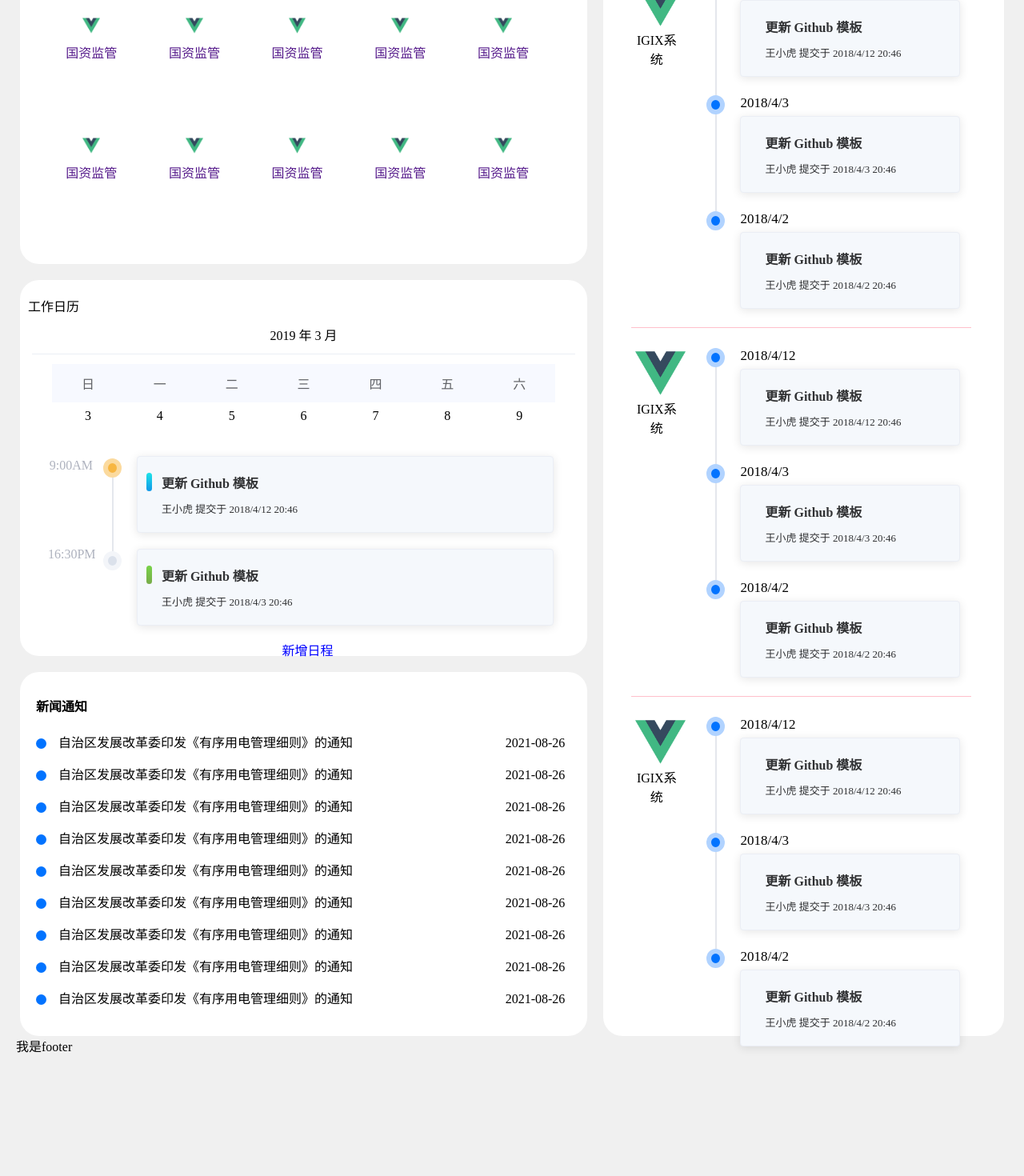
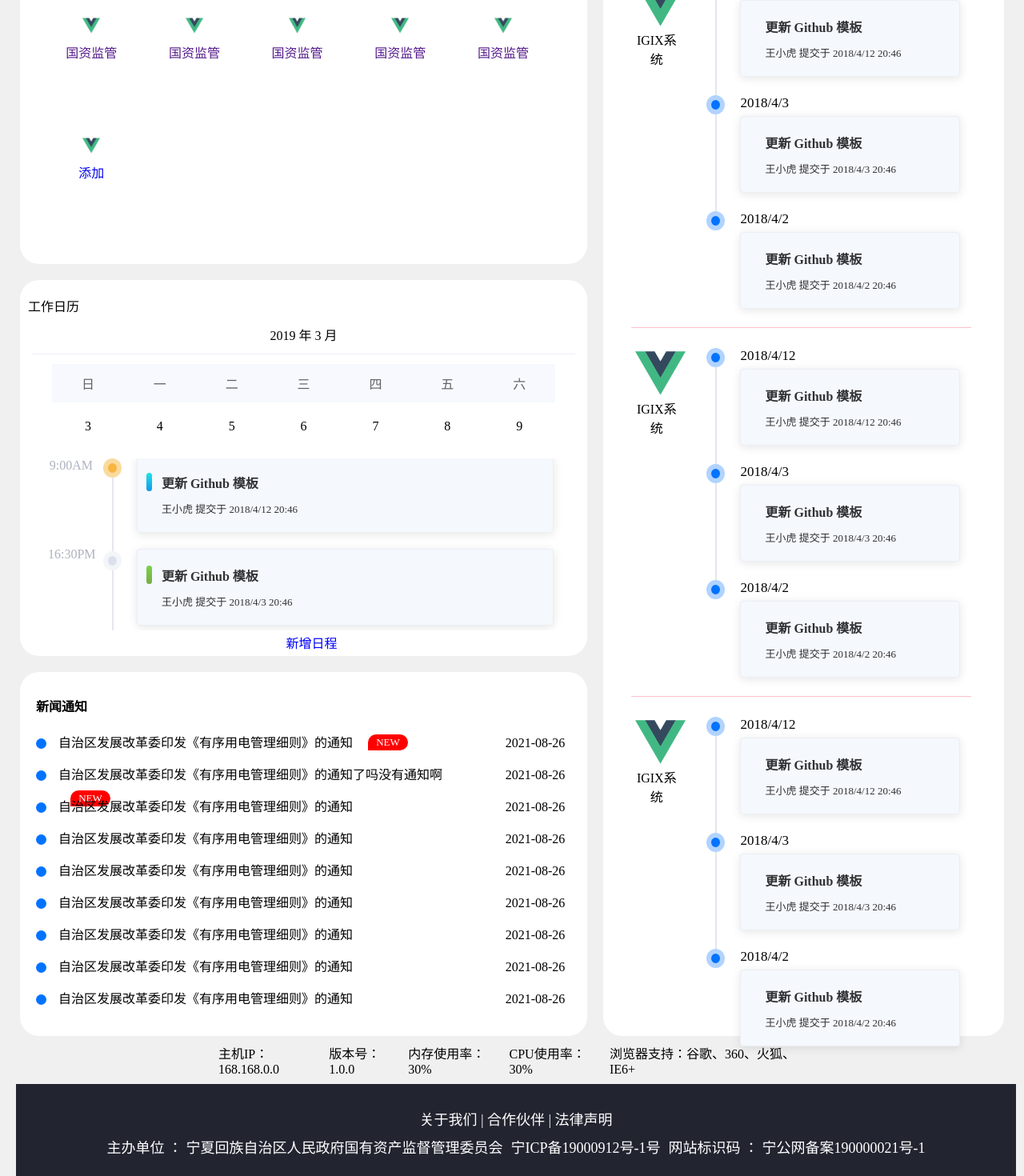
Before and after one commit to xuanhuazz/nxmh, a Vue app: page / in a window 1280 px wide. Shown: the part 220-1690 px from the top of the page at 80% size. Before the commit the page ends 1551 px from the top, so only its background shows below. Built offline with nearby package versions, Linux system fonts and the light colour scheme; a small style sheet from the web is missing.

Commit message:
'jingtai'

```diff
--- a/package.json
+++ b/package.json
@@ -8,10 +8,13 @@
     "lint": "vue-cli-service lint"
   },
   "dependencies": {
+    "axios": "^0.26.1",
     "core-js": "^3.6.5",
     "element-ui": "^2.15.6",
     "less-loader": "^5.0.0",
-    "vue": "^2.6.11"
+    "nprogress": "^0.2.0",
+    "vue": "^2.6.11",
+    "vuex": "^3.6.2"
   },
   "devDependencies": {
     "@vue/cli-plugin-babel": "~4.5.0",
--- /dev/null
+++ b/src/api/index.js
@@ -0,0 +1,3 @@
+import requests from './request'
+//三级联动axios发请求
+export const reqCategoryList = () => requests({ url: 'product/getBaseCategoryList', method: 'get' })
--- /dev/null
+++ b/src/api/request.js
@@ -0,0 +1,28 @@
+import axios from "axios";
+//引入nprogress
+import nprogress from "nprogress";
+//引入nprogress样式
+import 'nprogress/nprogress.css'
+
+const requests = axios.create({
+    baseURL:'/api',
+    timeout:5000    //访问大于5s取消
+})
+
+
+//设置请求拦截器，并且加上进度条。
+requests.interceptors.request.use(function (config) {
+    nprogress.start()
+    return config;
+}, function (error) {
+    return Promise.reject(error);
+});
+
+// 设置响应拦截器
+requests.interceptors.response.use(function (response) {
+    nprogress.done()
+    return response.data;
+}, function (error) {
+    return Promise.reject(error);
+});
+export default requests
--- a/src/components/Footer.vue
+++ b/src/components/Footer.vue
@@ -1,6 +1,22 @@
 <template>
-  <div>
-      我是footer
+  <div class="footer">
+    <div class="footer-top">
+      <span>主机IP：168.168.0.0</span>
+      <span>版本号：1.0.0</span>
+      <span>内存使用率：30%</span>
+      <span>CPU使用率：30%</span>
+      <span>浏览器支持：谷歌、360、火狐、IE6+</span>
+    </div>
+    <div class="footer-bottom">
+      <div class="about-us">
+        <span>关于我们 | 合作伙伴 | 法律声明</span>
+      </div>
+      <div class="company">
+        <span>主办单位 ： 宁夏回族自治区人民政府国有资产监督管理委员会</span>
+        <span>宁ICP备19000912号-1号</span>
+        <span>网站标识码 ： 宁公网备案190000021号-1</span>
+      </div>
+    </div>
   </div>
 </template>
 
@@ -10,6 +26,28 @@ export default {
 }
 </script>
 
-<style>
-
+<style lang = "less" scoped>
+.footer-top {
+  display: flex;
+    justify-content: space-around;
+    align-items: center;
+    width: 60%;
+    height: 60px;
+    margin-left: 50%;
+    transform: translateX(-50%);
+}
+.footer-bottom {
+  width: 100%;
+  height: 120px;
+  background-color: rgb(34,37,48);
+  color: white;
+  display: flex;
+  flex-direction: column;
+  align-items: center;
+  justify-content: center;
+  font-size: 18px;
+  .about-us {
+    height: 35px;
+  }
+}
 </style>
--- a/src/components/Header.vue
+++ b/src/components/Header.vue
@@ -5,7 +5,7 @@
     </div>
     <div class="title">宁夏国资国企在线监管系统</div>
     <div class="input">
-      <el-input placeholder="请输入要搜索的关键字" suffix-icon="el-icon-search" class="input-el"></el-input>
+      <el-input placeholder="请输入要搜索的关键字" suffix-icon="el-icon-search" class="input-el" v-model="input"></el-input>
       <i class="iconfont icon-tongzhi"></i>
     </div>
     <div class="information">
@@ -23,6 +23,11 @@
 <script>
 export default {
   name: "Header",
+  data(){
+    return {
+      input:''
+    }
+  }
 };
 </script>
 
--- a/src/main.js
+++ b/src/main.js
@@ -4,10 +4,15 @@ import ElementUI from 'element-ui';
 import 'element-ui/lib/theme-chalk/index.css';
 
 import App from './App.vue'
+//引入store
+import store from "@/store";
+// //  引入reqCategoryList
+// import {reqCategoryList} from  '@/api/index'
 Vue.use(ElementUI);
 Vue.config.productionTip = false
 
 new Vue({
   el: '#app',
+  store,
   render: h => h(App)
 });
--- a/src/pages/card/index.vue
+++ b/src/pages/card/index.vue
@@ -30,42 +30,24 @@
         <span>国资监管</span>
       </a>
     </div>
-    <div>
-      <a href="">
+    <div @click="addCommon">
+      <a href="#">
         <img src="@/assets/logo.png" alt="" />
-        <span>国资监管</span>
+        <span>添加</span>
       </a>
     </div>
-    <div>
-      <a href="">
-        <img src="@/assets/logo.png" alt="" />
-        <span>国资监管</span>
-      </a>
-    </div>
-    <div>
-      <a href="">
-        <img src="@/assets/logo.png" alt="" />
-        <span>国资监管</span>
-      </a>
-    </div>
-    <div>
-      <a href="">
-        <img src="@/assets/logo.png" alt="" />
-        <span>国资监管</span>
-      </a>
-    </div>
-    <div>
-      <a href="">
-        <img src="@/assets/logo.png" alt="" />
-        <span>国资监管</span>
-      </a>
-    </div>
+
   </div>
 </template>
 
 <script>
 export default {
   name: "First",
+  methods:{
+    addCommon(){
+      this.$store.dispatch('categoryList')
+    }
+  }
 };
 </script>
 
--- a/src/pages/news/index.vue
+++ b/src/pages/news/index.vue
@@ -4,16 +4,18 @@
     <ul>
       <li class="lili">
         <div class="cir"></div>
-        <a href="" class="information"
-          >自治区发展改革委印发《有序用电管理细则》的通知</a
-        >
+        <a href="" class="information">
+          自治区发展改革委印发《有序用电管理细则》的通知
+          <span class="new">NEW</span>
+        </a>
         <a href="" class="date">2021-08-26</a>
       </li>
       <li class="lili">
         <div class="cir"></div>
-        <a href="" class="information"
-          >自治区发展改革委印发《有序用电管理细则》的通知</a
-        >
+        <a href="" class="information">
+          自治区发展改革委印发《有序用电管理细则》的通知了吗没有通知啊
+          <span class="new">NEW</span>
+        </a >
         <a href="" class="date">2021-08-26</a>
       </li>
       <li class="lili">
@@ -115,6 +117,20 @@ ul {
       line-height: 30px;
       margin-left: 10px;
       color: black;
+      .new {
+        width: 40px;
+        height: 20px;
+        line-height: 20px;
+        text-align: center;
+        margin-left: 15px;
+        margin-top: -5px;
+        font-size: 13px;
+        background-color: red;
+        display: inline-block;
+        vertical-align: middle;
+        color: white;
+        border-radius: 10px 10px 10px 0;
+      }
     }
     .date {
       color: black;
@@ -123,20 +139,20 @@ ul {
 }
 /* 设置滚动条的样式 */
 ::-webkit-scrollbar {
-width:12px;
+  width: 12px;
 }
 /* 滚动槽 */
 ::-webkit-scrollbar-track {
--webkit-box-shadow:inset006pxrgba(0,0,0,0.3);
-border-radius:10px;
+  -webkit-box-shadow: inset006pxrgba(0, 0, 0, 0.3);
+  border-radius: 10px;
 }
 /* 滚动条滑块 */
 ::-webkit-scrollbar-thumb {
-border-radius:10px;
-background:rgba(0,0,0,0.1);
--webkit-box-shadow:inset006pxrgba(0,0,0,0.5);
+  border-radius: 10px;
+  background: rgba(0, 0, 0, 0.1);
+  -webkit-box-shadow: inset006pxrgba(0, 0, 0, 0.5);
 }
 ::-webkit-scrollbar-thumb:window-inactive {
-background:rgba(210,210,210,0.5);
+  background: rgba(210, 210, 210, 0.5);
 }
 </style>
--- a/src/pages/schedule/index.vue
+++ b/src/pages/schedule/index.vue
@@ -1,22 +1,38 @@
 <template>
   <div>
-    <el-calendar :range="['2019-03-03', '2019-03-09']" first-day-of-week="7">
+    <el-calendar :range="['2019-03-03', '2019-03-09']" first-day-of-week= 7>
     </el-calendar>
     <div class="block">
       <div class="time">
         <span>9:00AM</span>
         <span>16:30PM</span>
+        <span>9:00AM</span>
+        <span>16:30PM</span>
       </div>
       <div class="timeline">
         <el-timeline>
-          <el-timeline-item timestamp="2018/4/12" hide-timestamp="true">
+          <el-timeline-item timestamp="2018/4/12" hide-timestamp= true>
             <el-card>
               <span></span>
               <h4>更新 Github 模板</h4>
               <p>王小虎 提交于 2018/4/12 20:46</p>
             </el-card>
           </el-timeline-item>
-          <el-timeline-item timestamp="2018/4/3" hide-timestamp="true">
+          <el-timeline-item timestamp="2018/4/3" hide-timestamp=true>
+            <el-card>
+              <span class="shu"></span>
+              <h4>更新 Github 模板</h4>
+              <p>王小虎 提交于 2018/4/3 20:46</p>
+            </el-card>
+          </el-timeline-item>
+          <el-timeline-item timestamp="2018/4/3" hide-timestamp=true>
+            <el-card>
+              <span class="shu"></span>
+              <h4>更新 Github 模板</h4>
+              <p>王小虎 提交于 2018/4/3 20:46</p>
+            </el-card>
+          </el-timeline-item>
+          <el-timeline-item timestamp="2018/4/3" hide-timestamp=true>
             <el-card>
               <span class="shu"></span>
               <h4>更新 Github 模板</h4>
@@ -25,9 +41,9 @@
           </el-timeline-item>
         </el-timeline>
       </div>
+    </div>
     <div class="addNew">
         <i class="iconfont icon-jiahao1"></i> 新增日程
-      </div>
     </div>
   </div>
 </template>
@@ -51,6 +67,8 @@ export default {
   display: flex;
   margin-top: -25px;
   flex-wrap: wrap;
+  height: 215px;
+  overflow: auto;
   &:first-child {
     margin-top: 0;
   }
@@ -70,16 +88,16 @@ export default {
     width: 86%;
     margin-left: -5px;
   }
+}
 .addNew {
   width: 100%;
   height: 40px;
   line-height: 40px;
   text-align: center;
-    margin-top: -12px;
+  margin-top: -4px;
   color: blue;
   i {
     font-size: 18px;
-    }
   }
 }
 .line {
@@ -87,6 +105,24 @@ export default {
   height: 1px;
   margin-left: 10px;
   background-color: pink;
+}
+/* 设置滚动条的样式 */
+::-webkit-scrollbar {
+  width: 12px;
+}
+/* 滚动槽 */
+::-webkit-scrollbar-track {
+  -webkit-box-shadow: inset006pxrgba(0, 0, 0, 0.3);
+  border-radius: 10px;
+}
+/* 滚动条滑块 */
+::-webkit-scrollbar-thumb {
+  border-radius: 10px;
+  background: rgba(0, 0, 0, 0.1);
+  -webkit-box-shadow: inset006pxrgba(0, 0, 0, 0.5);
+}
+::-webkit-scrollbar-thumb:window-inactive {
+  background: rgba(210, 210, 210, 0.5);
 }
 </style>
 
@@ -156,6 +192,7 @@ export default {
 // tbody去掉border
 .current {
   border: none !important;
+  padding: 0;
 }
 // tbody内容居中设置高度
 .el-calendar-table .el-calendar-day {
@@ -164,5 +201,7 @@ export default {
   height: 60px;
   display: flex;
   justify-content: center;
+  align-items: center;
+
 }
 </style>
--- /dev/null
+++ b/src/store/func.js
@@ -0,0 +1,30 @@
+//引入请求数据的函数，分别暴露一定要记得加{}
+import {reqCategoryList} from  '@/api'
+//创建action,mutation,state,getter对象
+const state = {
+    categoryList:[]
+}
+const actions = {
+//reqCategoryList()请求回来是一个Promise函数，所以用async和await
+    async categoryList({commit}){
+       let result =  await reqCategoryList()
+       if(result.code == 200){    //如果请求成功，result.code就是200
+           commit('CATEGORYLIST',result.data)
+       }
+    }
+}
+const mutations = {
+    CATEGORYLIST(state,categoryList){
+        state.categoryList = categoryList    //将数据交给state
+    }
+}
+const getters = {
+
+}
+
+export default {
+    actions,
+    mutations,
+    state,
+    getters
+}
--- /dev/null
+++ b/src/store/index.js
@@ -0,0 +1,19 @@
+import Vue from 'vue'
+import Vuex from 'vuex'
+//引入小仓库
+import func from './func'
+Vue.use(Vuex)
+//创建action,mutation,state,getter对象
+
+const actions = {}
+const mutations = {}
+const getters = {}
+
+export default new Vuex.Store({
+    actions,
+    mutations,
+    modules: {
+        func,
+    },
+    getters
+})
--- /dev/null
+++ b/vue.config.js
@@ -0,0 +1,13 @@
+module.exports = {
+    productionSourceMap:false,
+    // 关闭ESLINT校验工具
+    lintOnSave: false,
+    //配置代理跨域
+    devServer: {
+      proxy: {
+        "/api": {
+          target: "http://39.98.123.211",
+        },
+      },
+    },
+  };
```
Also changed, not shown: 1 other file (tests, documents, lock files or other folders). Lines whose indentation alone changed are shown as unchanged.
